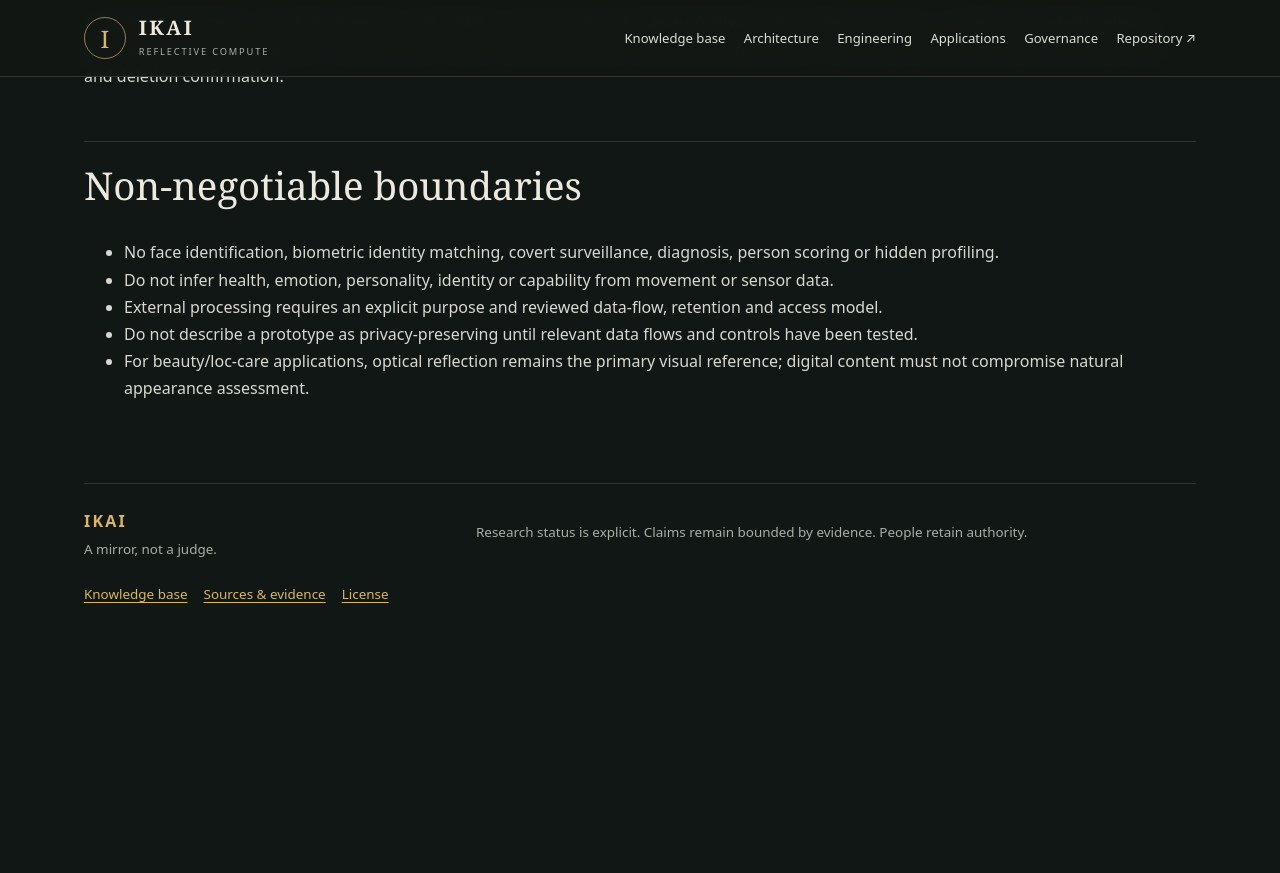
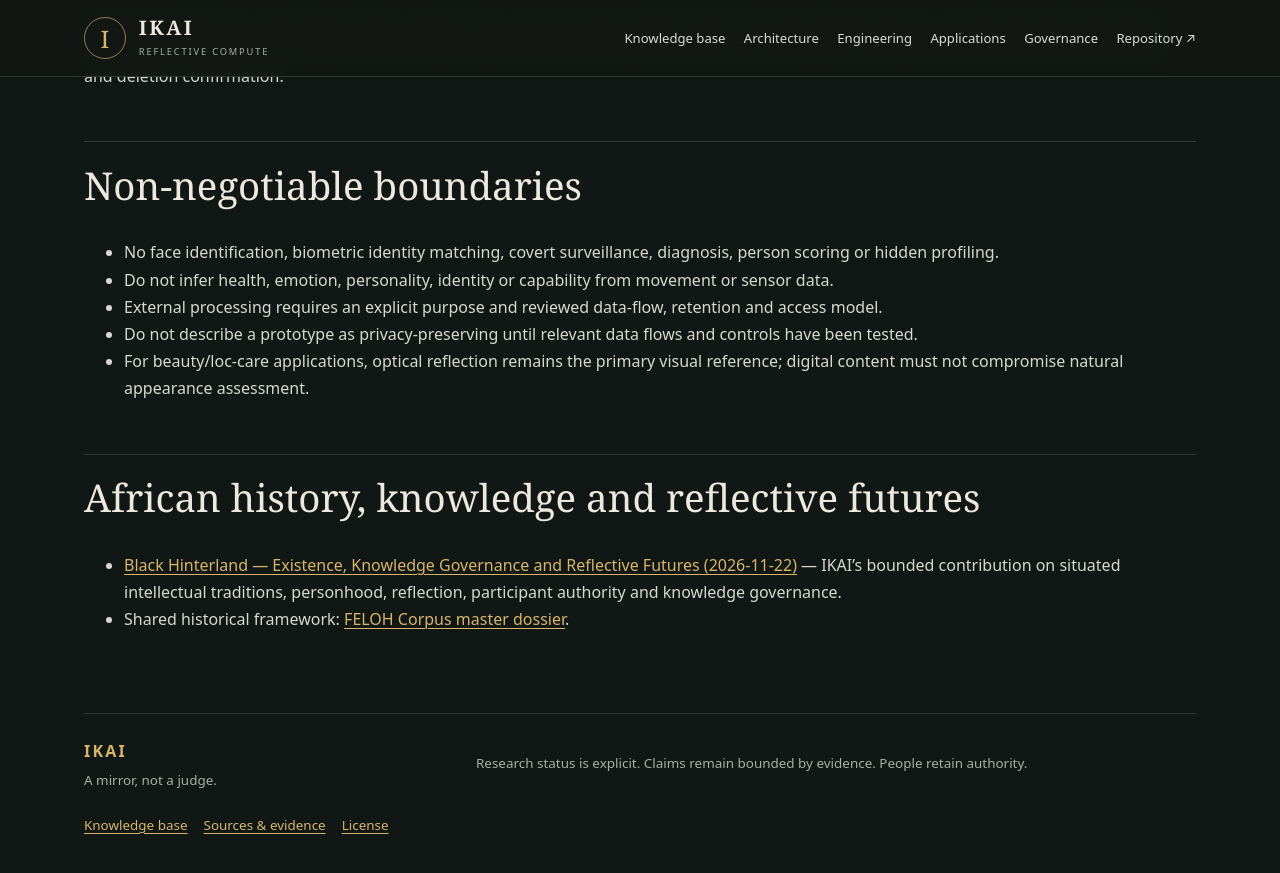
Before and after one commit to donfelohke/Ikai, a Jekyll site: the page built from docs/knowledge-base-index.md, in a window 1280 px wide and 900 px high, scrolled down 2348 px. Shown: the top 873 px of the window. Built offline with Jekyll 4.4.1, drawn with Linux system fonts in a browser that asks for light colours; our own code applies the rules of GitHub Pages for plain Markdown files; before the commit the page ends 3018 px from its top, so only the background shows below that.

Commit message:
docs: align specialist Before Africa notes

```diff
--- a/docs/knowledge-base-index.md
+++ b/docs/knowledge-base-index.md
@@ -66,3 +66,10 @@ For every experiment, record the question, status/date, source commit, hardware/
 - External processing requires an explicit purpose and reviewed data-flow, retention and access model.
 - Do not describe a prototype as privacy-preserving until relevant data flows and controls have been tested.
 - For beauty/loc-care applications, optical reflection remains the primary visual reference; digital content must not compromise natural appearance assessment.
+
+
+
+## African history, knowledge and reflective futures
+
+- [Black Hinterland — Existence, Knowledge Governance and Reflective Futures (2026-11-22)](../docs/BLACK-HINTERLAND-EXISTENCE-KNOWLEDGE-AND-REFLECTIVE-FUTURES-2026-11-22.md) — IKAI's bounded contribution on situated intellectual traditions, personhood, reflection, participant authority and knowledge governance.
+- Shared historical framework: [FELOH Corpus master dossier](https://github.com/donfelohke/feloh-corpus/blob/main/docs/BLACK-HINTERLAND-BEFORE-AFRICA-MASTER-DOSSIER-2026-11-22.md).
```
